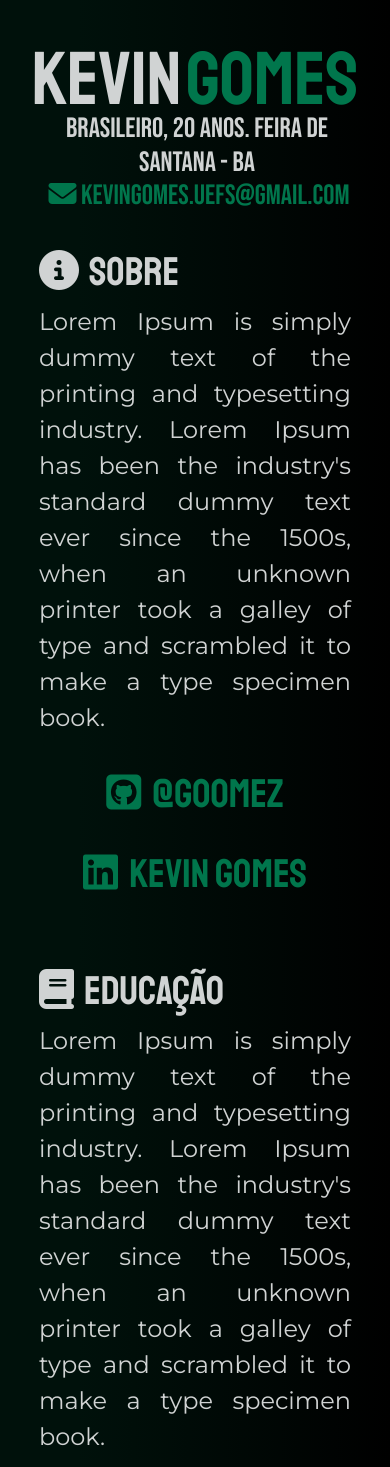
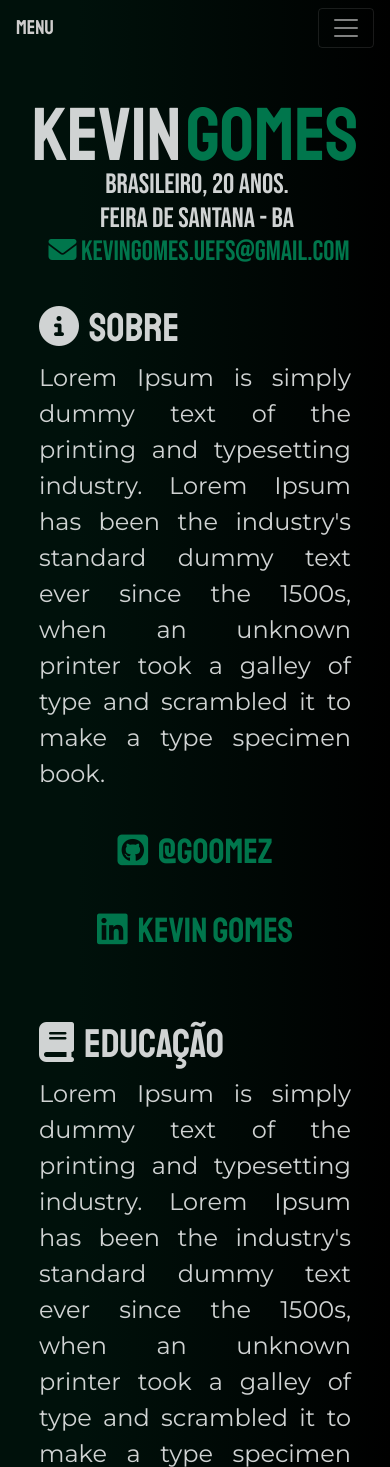
Before and after one commit to KevinCerqueira/kevincerqueira.github.io, a PHP site: page / in a window 390 px wide. Shown: the top 1467 px of the page. Run offline with PHP 8.4, Linux system fonts and the light colour scheme; some libraries are stand-ins or nearby versions.

Commit message:
:sparkles: added support for mobile

```diff
--- a/css/style.css
+++ b/css/style.css
@@ -1,13 +1,10 @@
 @import url("https://fonts.googleapis.com/css2?family=Montserrat&family=Staatliches&display=swap");
 @import url("https://fonts.googleapis.com/css2?family=Bebas+Neue&display=swap");
-@media only screen and (max-width: 770px) {
+@media only screen and (max-width: 999px) {
   .desktop {
     display: none !important;
   }
-  .mobile {
-    visibility: hidden;
-  }
-  #content {
+  #home {
     margin-left: 0% !important;
     align-items: center;
   }
@@ -26,12 +23,22 @@
   }
   .social-media {
     margin: 0% !important;
-    font-size: 40px;
+    font-size: 35px;
+  }
+  .links-anchors{
+    padding: 0%;
+    font-size: 24px !important;
+  }
+  #container-navbar{
+    text-align: center;
+  }
+  #container-navbar .navbar-brand{
+    color: #cecdcd;
   }
 }
-@media only screen and (min-width: 770px) {
+@media only screen and (min-width: 1000px) {
   .mobile {
-    display: none;
+    display: none !important;
   }
 }
 
@@ -100,7 +107,7 @@ section {
   border: solid 7px;
   width: 70% !important;
 }
-#content {
+#home {
   margin-left: 25%;
 }
 #mynav {
--- a/index.html
+++ b/index.html
@@ -24,7 +24,23 @@
     <title>Kevin Gomes</title>
   </head>
   <body>
-    <!-- Navbar -->
+    <!-- Navbar MOBILE -->
+    <nav id="container-navbar" class="navbar navbar-expand-lg navbar-dark mobile">
+      <a class="navbar-brand font-staat" href="#home">MENU</a>
+      <button class="navbar-toggler" type="button" data-toggle="collapse" data-target="#navbarNavAltMarkup" aria-controls="navbarNavAltMarkup" aria-expanded="false" aria-label="Toggle navigation">
+        <span class="navbar-toggler-icon"></span>
+      </button>
+      <div class="collapse navbar-collapse" id="navbarNavAltMarkup">
+        <div class="navbar-nav">
+          <a class="nav-item nav-link links-anchors" href="#sobre">SOBRE</a>
+          <a class="nav-item nav-link links-anchors" href="#educacao">EDUCACAO</a>
+          <a class="nav-item nav-link links-anchors" href="#experiencia">experiencia</a>
+          <a class="nav-item nav-link links-anchors" href="#skills">HABILIDADES</a>
+        </div>
+      </div>
+    </nav>
+    <!-- END Navbar MOBILE -->
+    <!-- Navbar DESKTOP -->
     <nav
       id="mynav"
       class="desktop container col-md-3 text-center position-fixed p-4"
@@ -37,7 +53,7 @@
       />
       <div id="anchors" class="p-3 mt-2 h3">
         <div class="col mt-3">
-          <a class="links-anchors" href="#content">Sobre</a>
+          <a class="links-anchors" href="#home">Sobre</a>
         </div>
         <div class="col mt-4">
           <a class="links-anchors" href="#educacao">Educação</a>
@@ -50,17 +66,19 @@
         </div>
       </div>
     </nav>
-    <!-- END Navbar -->
+    <!-- END Navbar DESKTOP -->
 
     <!-- Container -->
-    <div id="content" class="p-4">
+    <div id="home" class="p-4">
       <div id="names">
         <label id="first-name" class="name-lastname">KEVIN</label>
         <label id="last-name" class="name-lastname mygreen-text">GOMES</label>
       </div>
       <div id="subtitle">
         <label class="h3 text-uppercase mt-0 pl-1">
-          Brasileiro, 20 anos. Feira de Santana - BA
+          Brasileiro, 20 anos.
+          <br class="mobile">
+          Feira de Santana - BA
           <br class="mobile">
           <a
             id="email"
```
